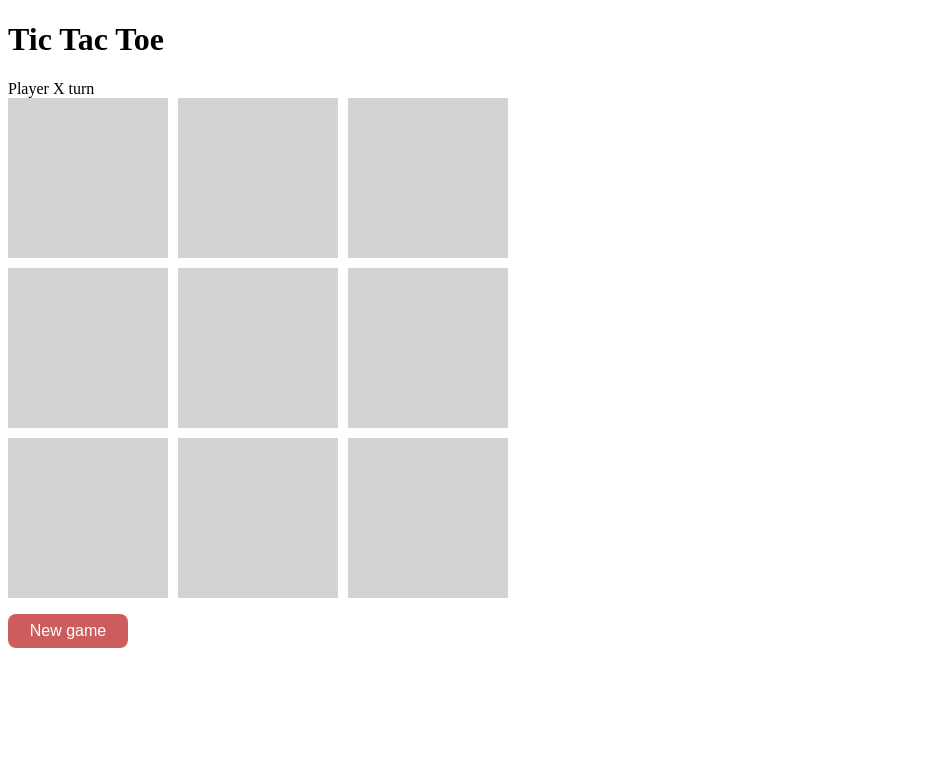
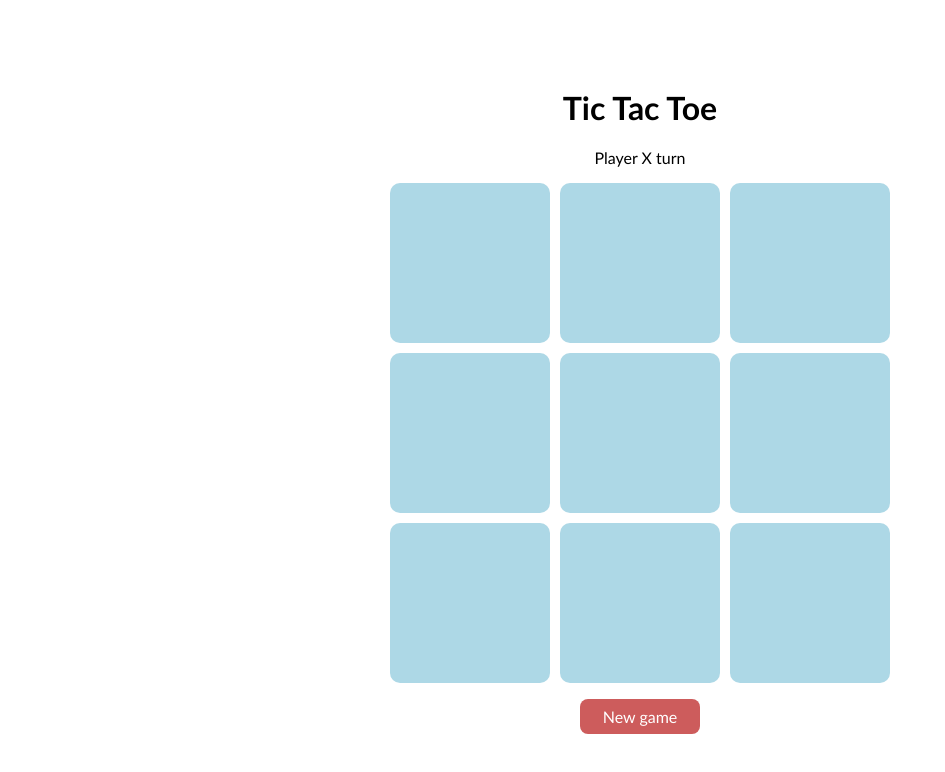
Before and after one commit to SusanaIsabelGuerreiro/tic-tac-toe-game, a React app: page / in a window 1280 px wide. Shown: the top 772 px of the page, without its empty margins (0-945 px from the left). Built offline with nearby package versions, Linux system fonts and the light colour scheme.

Commit message:
making the game cuter

```diff
--- a/src/App.tsx
+++ b/src/App.tsx
@@ -1,11 +1,22 @@
 import React, { useEffect, useState } from "react";
+import styled from "styled-components";
 import Board from "./components/Board";
 import Button from "./components/Button";
 import Square from "./components/Square";
+import Text from "./components/Text";
 import usePlayerGaming from "./hooks/usePlayerGaming";
 import { calculateWinner, playerWins } from "./utils/calculateWinner";
 
 const PLAYERS: string[] = ["X", "O"];
+
+const AppLayout = styled.div`
+  display: flex;
+  flex-direction: column;
+  justify-content: center;
+  align-items: center;
+  width: 100vw;
+  height: 100vh;
+`;
 
 const App = () => {
   const [grid, setGrid] = useState<string[]>(new Array(9).fill(""));
@@ -39,16 +50,16 @@ const App = () => {
   }, [grid, winner]);
 
   return (
-    <>
+    <AppLayout>
       <h1>Tic Tac Toe</h1>
-      <span>
+      <Text>
         {winner === undefined
           ? `Player ${playerGaming} turn`
           : PLAYERS.includes(winner)
           ? `Player ${winner} wins!`
           : "It's a tie!"}
-      </span>
-      <Board>
+      </Text>
+      <Board gameEnded={winner !== undefined}>
         {grid.map((square, index) => (
           <Square
             key={`square-${index}`}
@@ -59,7 +70,7 @@ const App = () => {
         ))}
       </Board>
       <Button onClick={() => resetGame()}>New game</Button>
-    </>
+    </AppLayout>
   );
 };
 
--- a/src/components/Board.tsx
+++ b/src/components/Board.tsx
@@ -1,13 +1,20 @@
+import React from "react";
 import styled from "styled-components";
 
-const Board = styled.div`
+interface CustomProps {
+  readonly gameEnded?: boolean;
+}
+
+const Board = styled.div<CustomProps & React.HTMLProps<HTMLDivElement>>`
   display: grid;
   grid-gap: 10px;
   grid-template-columns: repeat(3, 1fr);
+  grid-template-rows: repeat(3, 1fr);
   height: 80vh;
   width: 80vh;
   max-width: 500px;
   max-height: 500px;
-`;
+  opacity: ${(props: CustomProps) => (props.gameEnded ? 0.5 : 1)};
+` as React.FC<CustomProps & React.HTMLProps<HTMLDivElement>>;
 
 export default Board;
--- a/src/components/Square.tsx
+++ b/src/components/Square.tsx
@@ -1,13 +1,16 @@
 import styled from "styled-components";
 
 const Square = styled.div`
-  background-color: ${(props) => (props.children ? "lightblue" : "lightgrey")};
+  background-color: lightblue;
+  color: white;
   height: auto;
-  padding: 10px;
-  min-height: 50px;
+  min-height: 20px;
   display: flex;
   align-items: center;
   justify-content: center;
+  border-radius: 10px;
+  font-size: 60px;
+  font-weight: 500;
 `;
 
 export default Square;
--- /dev/null
+++ b/src/components/Text.tsx
@@ -0,0 +1,7 @@
+import styled from "styled-components";
+
+const Text = styled.p`
+  margin-top: 0;
+`;
+
+export default Text;
--- /dev/null
+++ b/src/globalStyles.ts
@@ -0,0 +1,15 @@
+import { createGlobalStyle } from "styled-components";
+
+const GlobalStyle = createGlobalStyle`
+  html,
+  body {
+    height: 100%;
+    padding: 0;
+    margin: 0;
+  }
+  body, button {
+    font-family: 'Trebuchet MS', sans-serif;
+  }
+`;
+
+export default GlobalStyle;
--- a/src/index.tsx
+++ b/src/index.tsx
@@ -1,9 +1,11 @@
 import React from "react";
 import ReactDOM from "react-dom";
 import App from "./App";
+import GlobalStyles from "./globalStyles";
 
 ReactDOM.render(
   <React.StrictMode>
+    <GlobalStyles />
     <App />
   </React.StrictMode>,
   document.getElementById("root")
```
